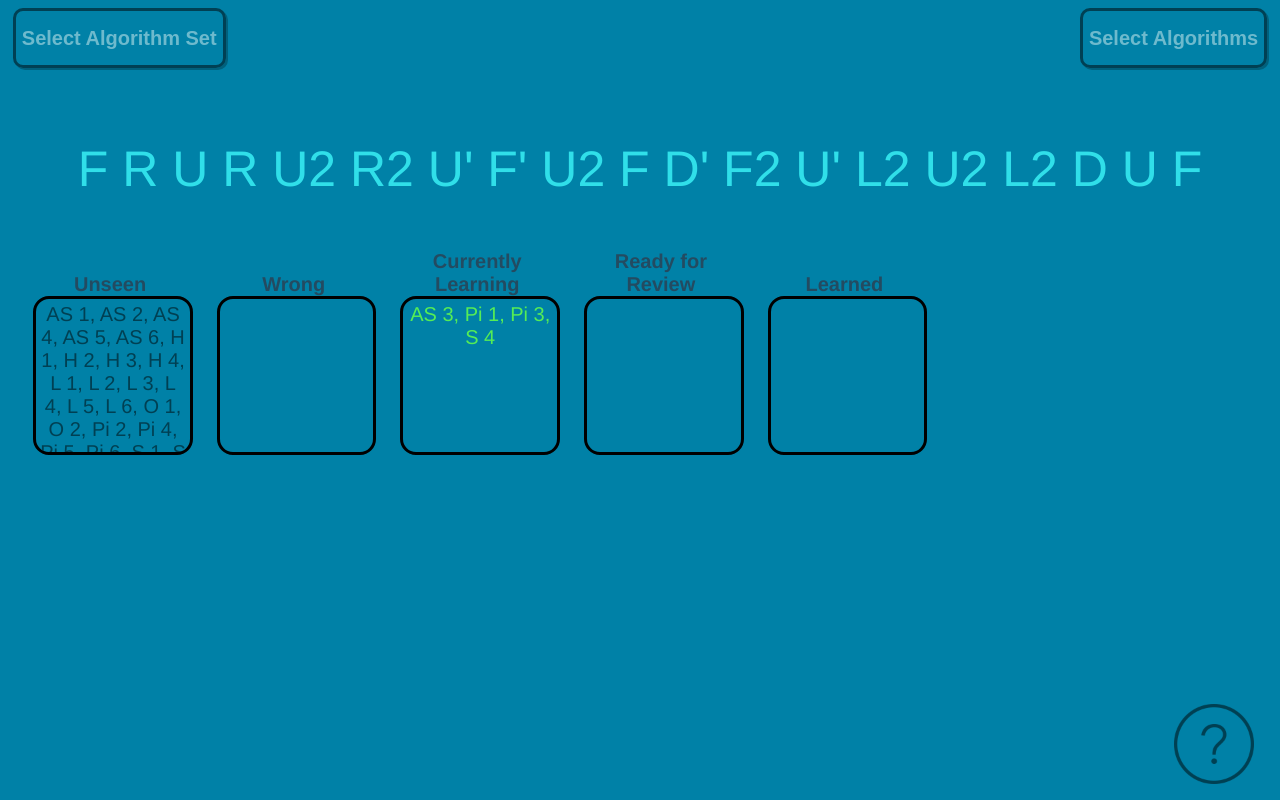
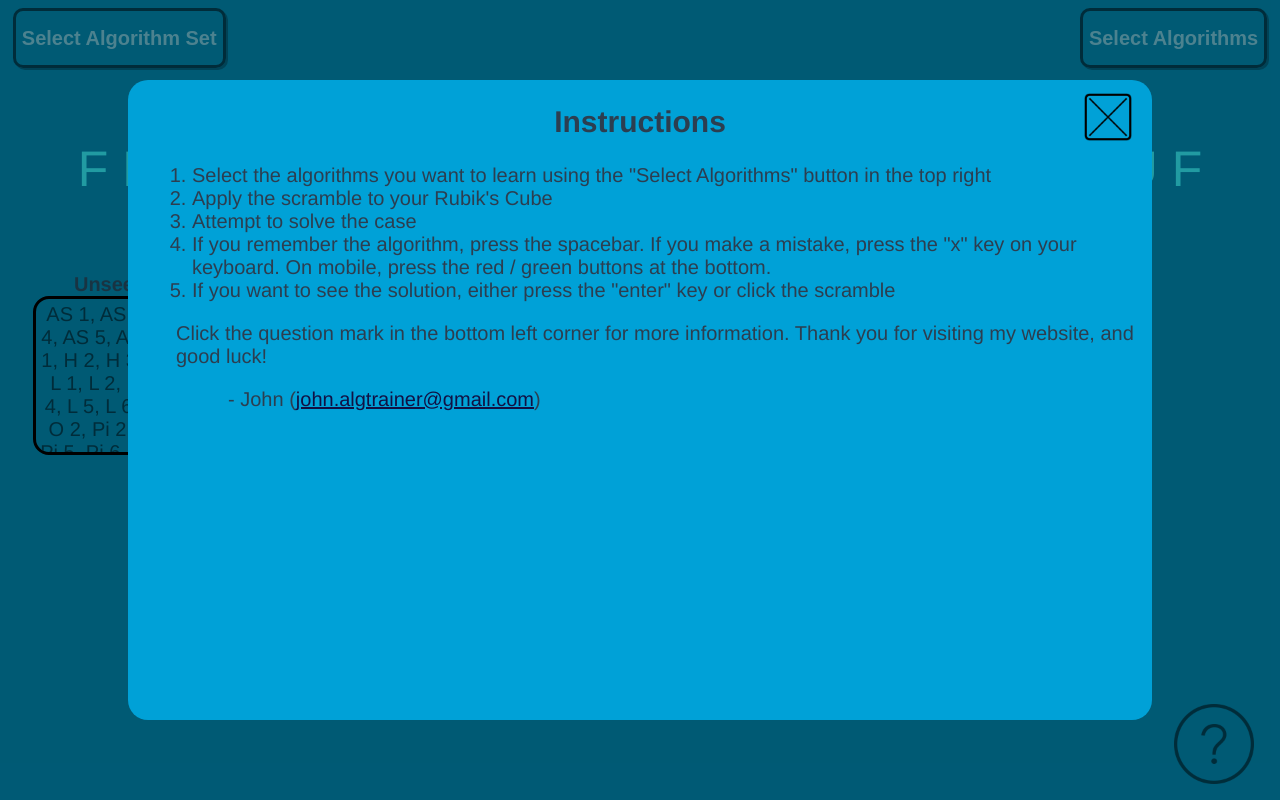
Before and after one commit to LeedsJohn/vue-algorithm-trainer, a Vue app: page / in a window 1280 px wide. Both pictures are taken after a click on the button "CMLL". Built offline with nearby package versions, Linux system fonts and the light colour scheme.

Commit message:
Add instructions page

```diff
--- a/src/components/scramble/TheScramble.vue
+++ b/src/components/scramble/TheScramble.vue
@@ -1,5 +1,6 @@
 <template>
   <div v-if="isMobile()" class="stretch-screen"></div>
+  <the-instructions></the-instructions>
   <base-button
     v-if="!finished"
     @click="toggleSelectAlgScreen"
@@ -52,12 +53,14 @@ import AlgTrainer from "../../js/scramble_generator/algtrainer.js";
 import TheAlgSelector from "../select_algs/TheAlgSelector.vue";
 import DisplayBoxes from "./DisplayBoxes.vue";
 import AlgSolutions from "./AlgSolutions.vue";
+import TheInstructions from "./TheInstructions.vue";
 
 export default {
   components: {
     TheAlgSelector,
     DisplayBoxes,
     AlgSolutions,
+    TheInstructions,
   },
   created() {
     window.addEventListener("keydown", (e) => {
```
